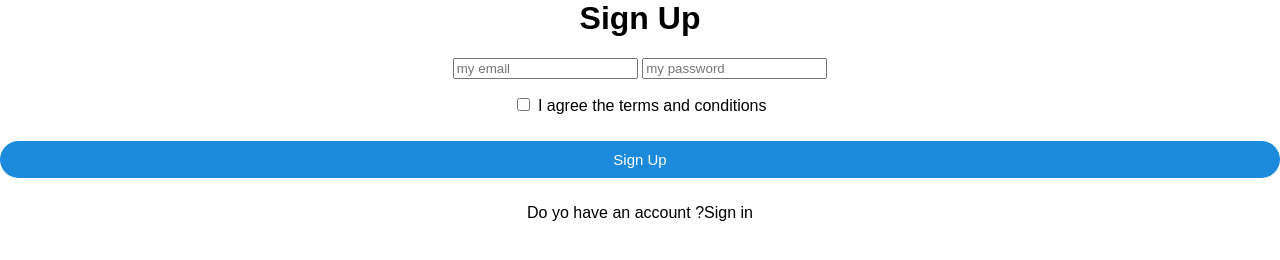
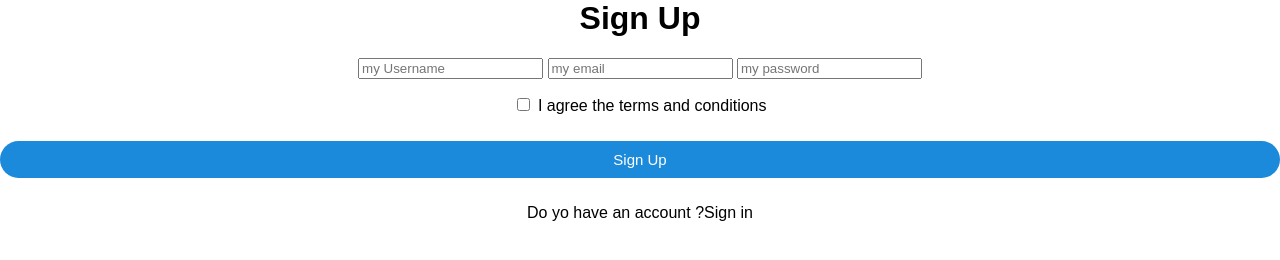
Before and after one commit to Karthikannamareddy/signup-form, a plain HTML site: page index.html in a window 1280 px wide. Drawn offline with Linux system fonts and the light colour scheme.

Commit message:
Signup-form

```diff
--- a/index.html
+++ b/index.html
@@ -8,6 +8,7 @@
         <div class="signup-form">
             <h1>Sign Up</h1>
         <form>
+         <input type="Username" class="text" placeholder="my Username"required/>
           <input type="email" class="input box" placeholder="my email"required/>
           <input type="password" class="input box" placeholder="my password"required/>
           <p><span><input type="checkbox"></span> I agree the terms and conditions</p>
```
